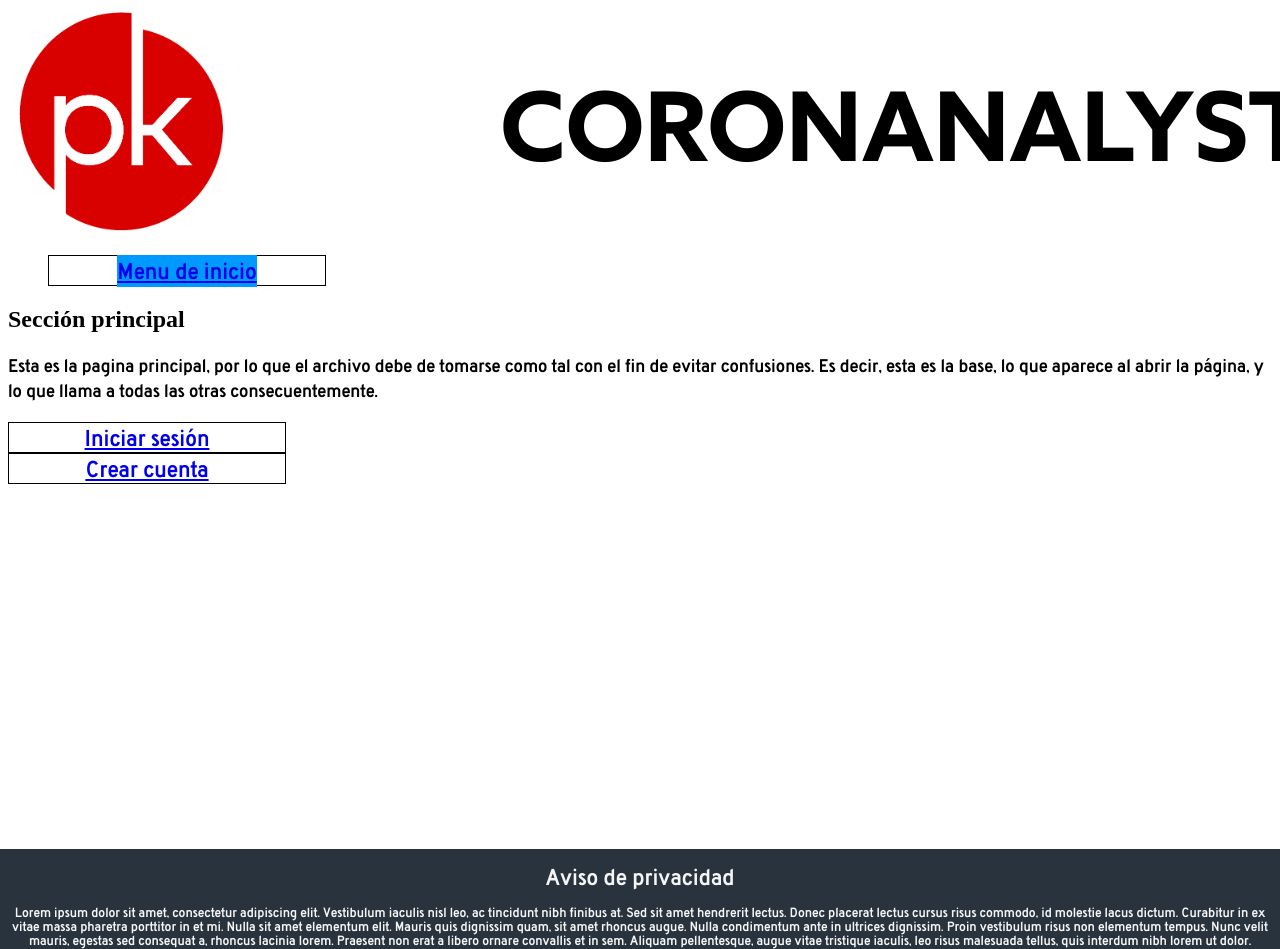
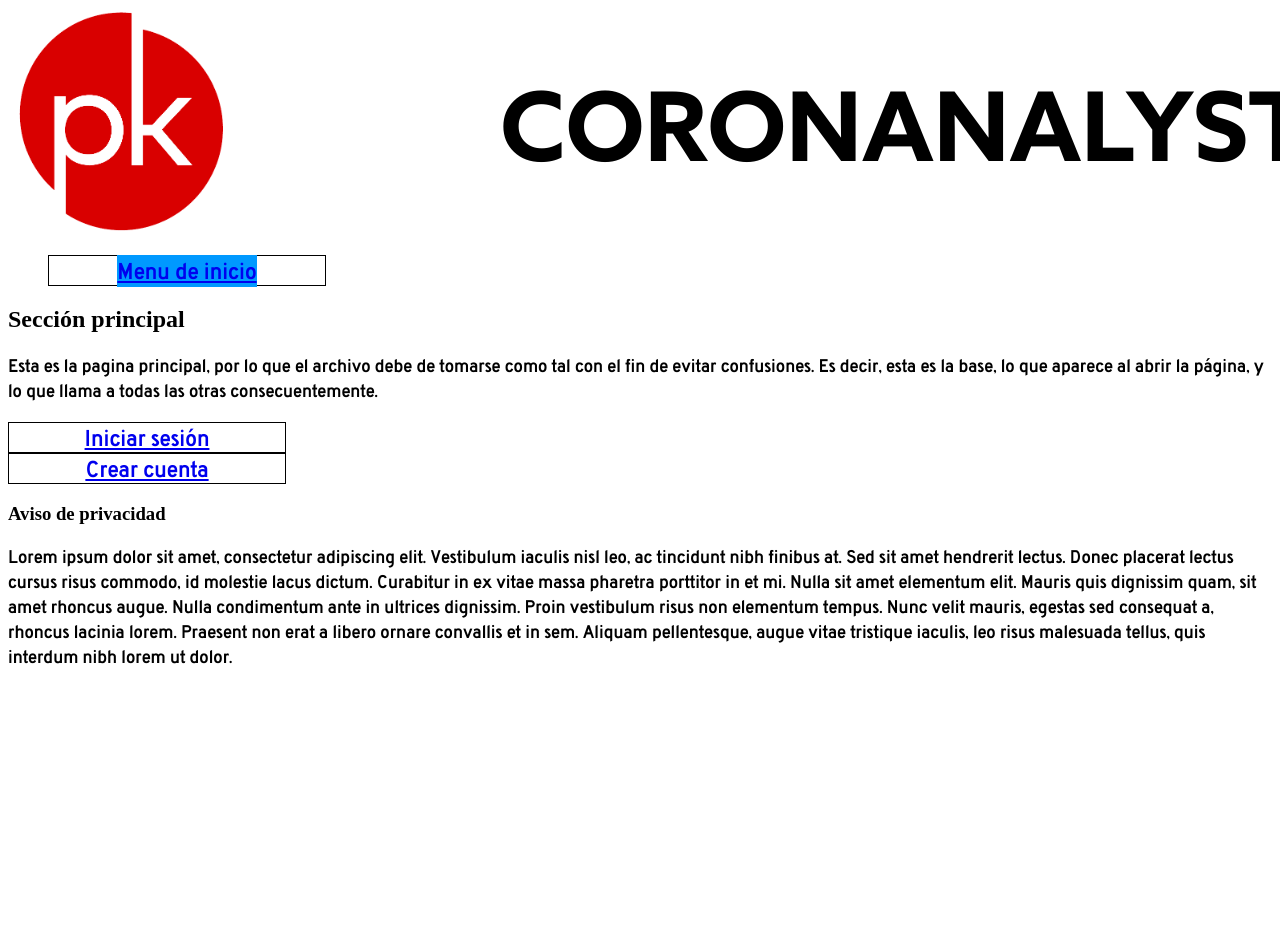
Before and after one commit to jesusej/CoronanalystNeocode, a React (Create React App) app in the folder client/: page / in a window 1280 px wide. Shown: the top 949 px of the page. After the commit the page ends 800 px from the top, so only its background shows below. Built offline with nearby package versions, Linux system fonts and the light colour scheme.

Commit message:
:art: Updating tag management

```diff
--- a/client/src/App.js
+++ b/client/src/App.js
@@ -39,10 +39,10 @@ function App() {
                 <Route path="/cerrar_sesion" component={CerrarSesion}/>
             </div>
 
-            <div className="footer">
+            <footer>
               <h3>Aviso de privacidad</h3>
               <p>Lorem ipsum dolor sit amet, consectetur adipiscing elit. Vestibulum iaculis nisl leo, ac tincidunt nibh finibus at. Sed sit amet hendrerit lectus. Donec placerat lectus cursus risus commodo, id molestie lacus dictum. Curabitur in ex vitae massa pharetra porttitor in et mi. Nulla sit amet elementum elit. Mauris quis dignissim quam, sit amet rhoncus augue. Nulla condimentum ante in ultrices dignissim. Proin vestibulum risus non elementum tempus. Nunc velit mauris, egestas sed consequat a, rhoncus lacinia lorem. Praesent non erat a libero ornare convallis et in sem. Aliquam pellentesque, augue vitae tristique iaculis, leo risus malesuada tellus, quis interdum nibh lorem ut dolor. </p>
-            </div>
+            </footer>
 
           </div>
         </HashRouter>
```
